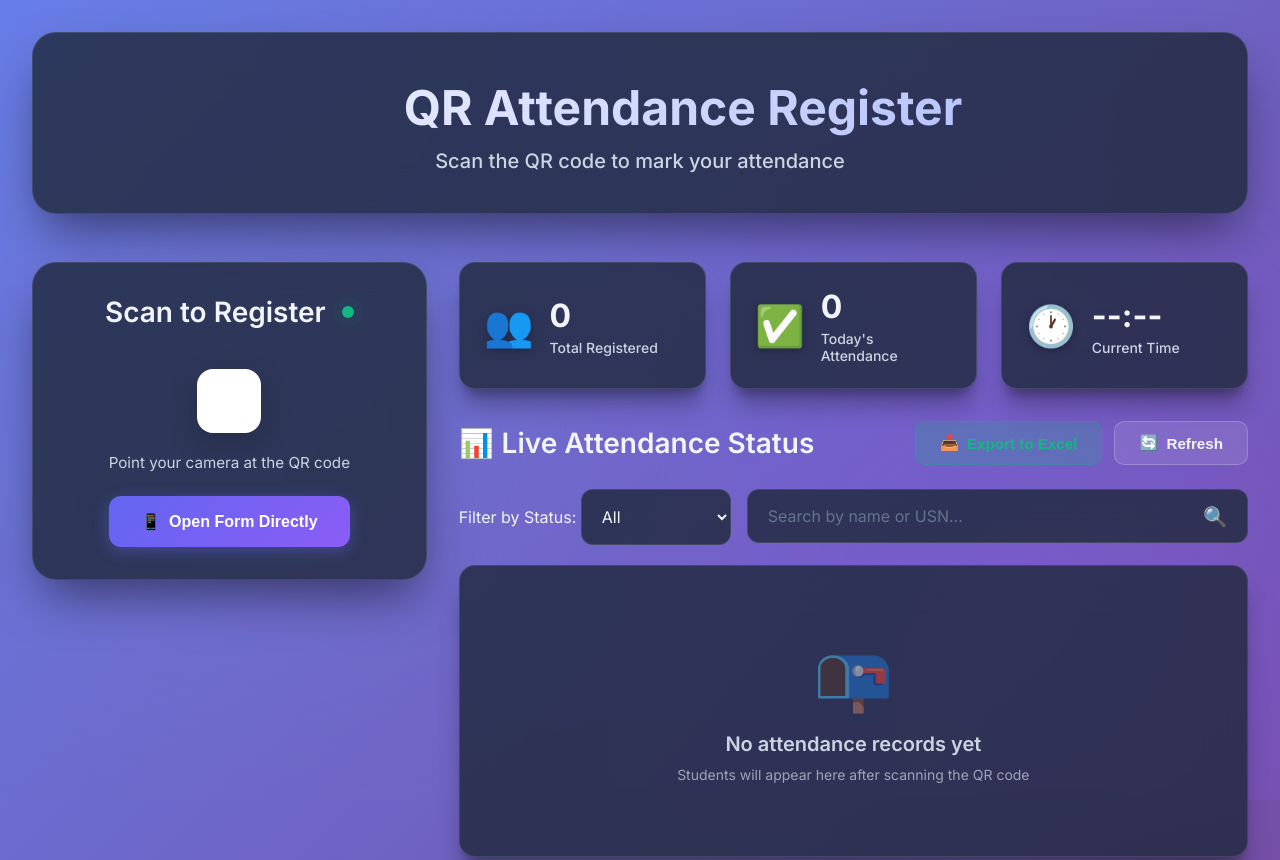
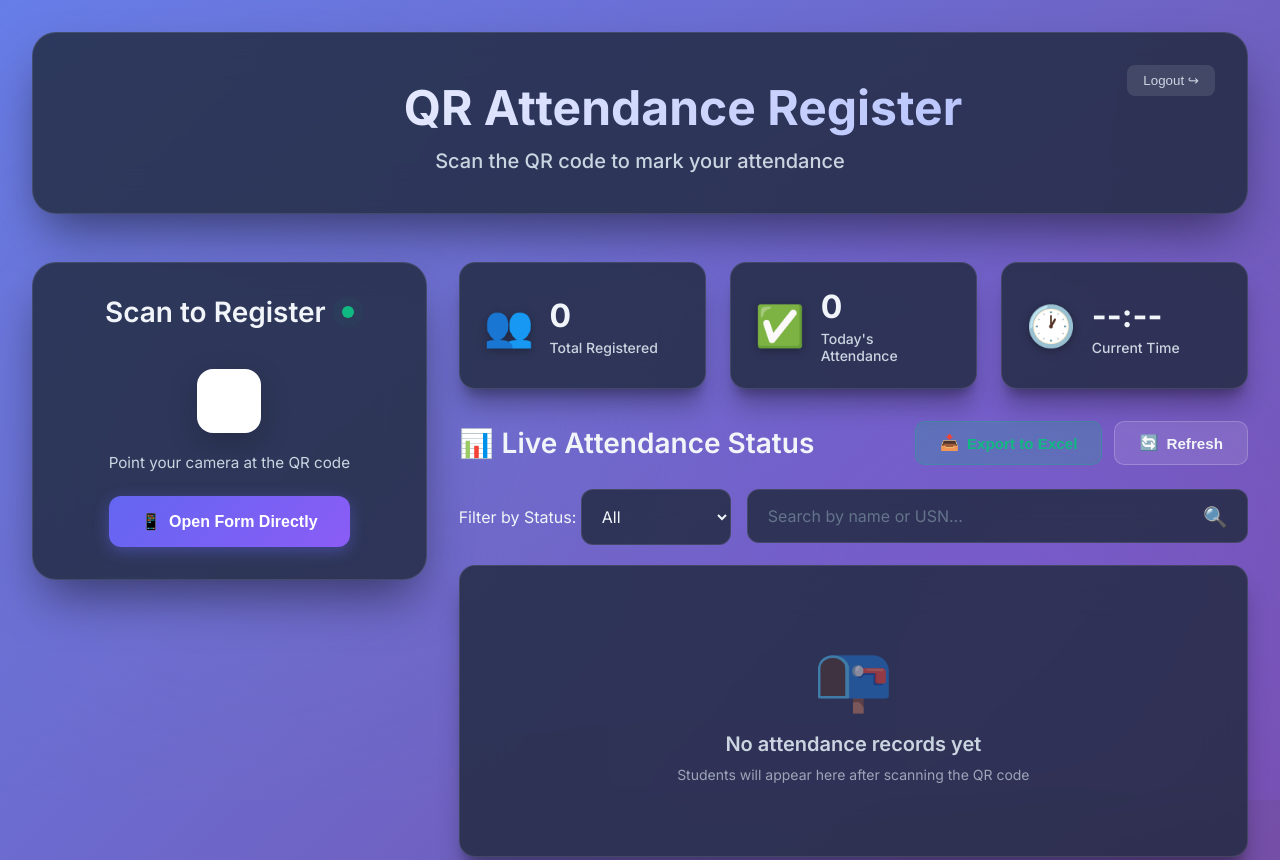
Before and after one commit to harshavardhanbestha-cyber/Student-Attendence, a plain HTML site: page index.html in a window 1280 px wide. Shown: the top 860 px of the page. Drawn offline with Linux system fonts and the light colour scheme; a script that the page names is missing.

Commit message:
added login
Added a logout button to the header for user session management.

```diff
--- a/index.html
+++ b/index.html
@@ -16,6 +16,10 @@
         <!-- Header Section -->
         <header class="header">
             <div class="header-content">
+                <button onclick="logout()"
+                    style="position: absolute; right: 2rem; top: 2rem; background: rgba(255,255,255,0.1); border: none; padding: 0.5rem 1rem; border-radius: 8px; color: var(--text-secondary); cursor: pointer;">
+                    Logout ↪
+                </button>
                 <h1 class="title">
                     <span class="icon">📋</span>
                     QR Attendance Register
```
